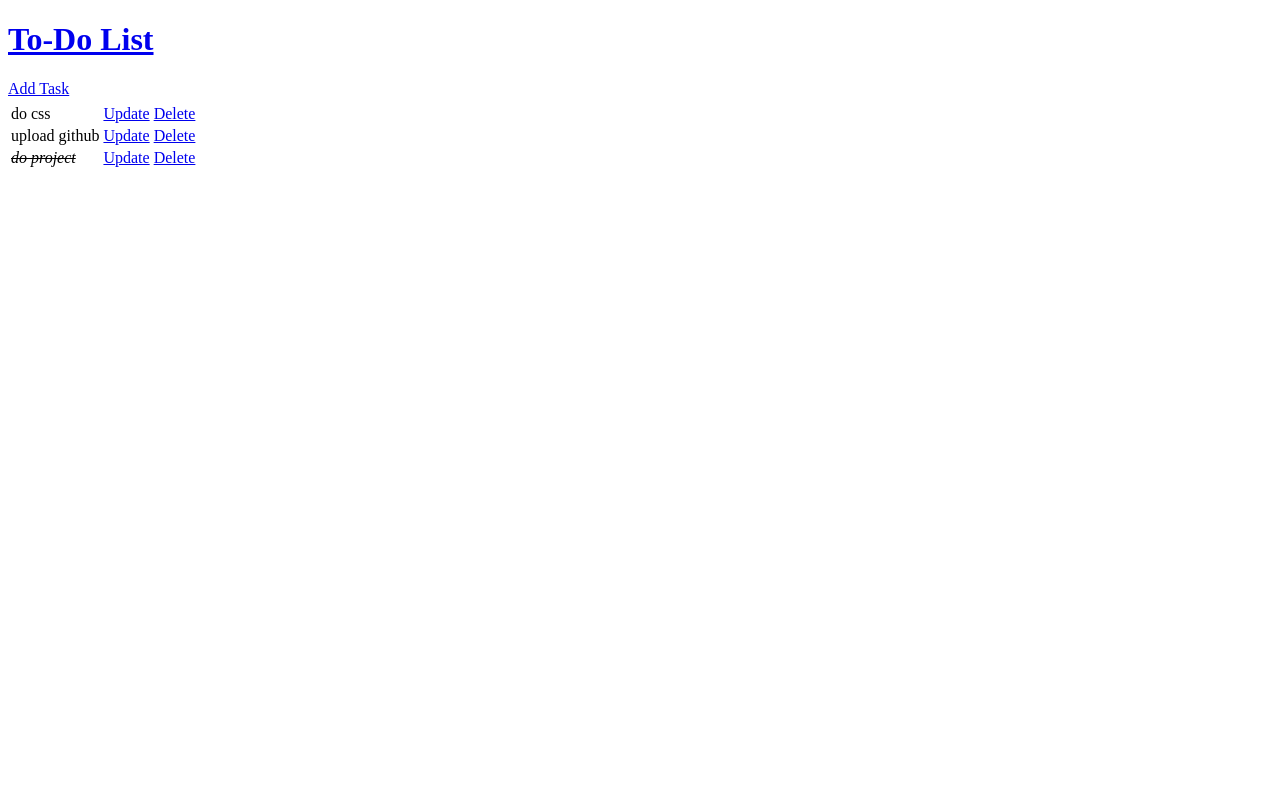
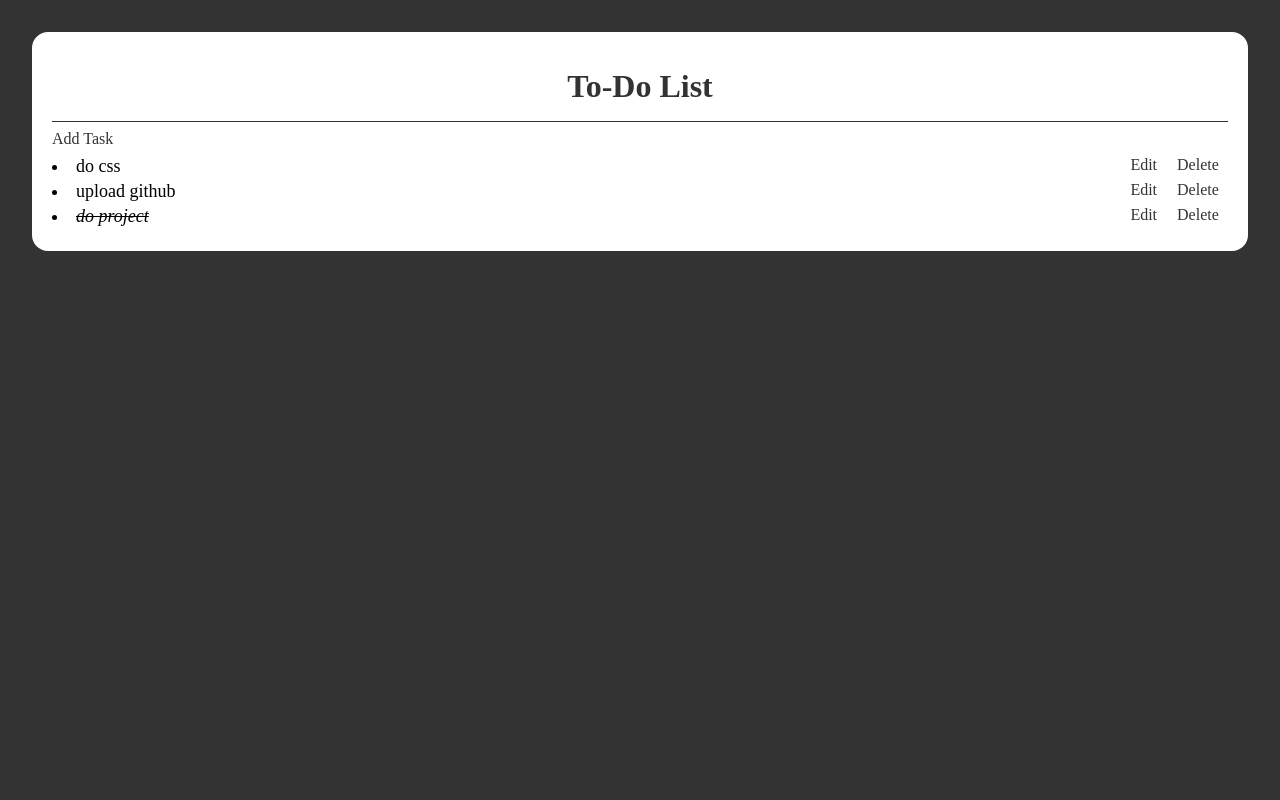
Before and after one commit to truonganhvu205/to-do-list-app-django, a Django app: page / in a window 1280 px wide. Run offline with Django 5.2, Linux system fonts and the light colour scheme; data comes from the database, SQL or seed files in the repository; both versions use the stored data as it was after the commit.

Commit message:
to-do list

```diff
--- a/todolist_app/static/css/style.css
+++ b/todolist_app/static/css/style.css
@@ -0,0 +1,78 @@
+* {
+    padding: 0;
+    margin: 0;
+    box-sizing: border-box;
+}
+
+body {
+    background-color: #333;
+    min-height: 100vh;
+    padding-top: 2rem;
+}
+
+.container {
+    background-color: #fff;
+    max-width: 95%;
+    padding: 1.25rem;
+    border-radius: 1rem;
+    margin: auto;
+}
+
+a {
+    text-decoration: none;
+    color: #333;
+}
+
+header {
+    border-bottom: 1px #333 solid;
+}
+
+header h1 {
+    padding: 1rem;
+    text-align: center;
+}
+
+.add_task {
+    display: block;
+    margin: 0.5rem 0;
+}
+
+.add_task:hover, .task_list a:hover {
+    text-decoration: underline;
+    text-underline-offset: 2px;
+}
+
+.task_list .uncompleted, .task_list .completed {
+    display: flex;
+    margin-bottom: 4px;
+}
+
+.task_list .uncompleted ul, .task_list .completed ul {
+    flex: 1;
+    max-width: 90%;
+    font-size: large;
+    overflow-wrap: break-word;
+    list-style-position: inside;
+}
+
+.task_list .uncompleted a, .task_list .completed a {
+    padding-left: 1.25rem;
+}
+
+.task_list h3 {
+    text-align: center;
+}
+
+h3 {
+    margin: 0.5rem 0;
+}
+
+section input {
+    margin-top: 1rem;
+    padding: 4px;
+}
+
+section input:hover {
+    cursor: pointer;
+    opacity: 0.6;
+}
--- a/todolist_app/templates/base.html
+++ b/todolist_app/templates/base.html
@@ -12,10 +12,12 @@
 </head>
 
 <body>
-    {% include 'partials/header.html' %}
-    <main>
-        {% block content %} {% endblock %}
-    </main>
+    <div class="container">
+        {% include 'partials/header.html' %}
+        <main>
+            {% block content %} {% endblock %}
+        </main>
+    </div>
 </body>
 
 </html>
--- a/todolist_app/templates/task_create.html
+++ b/todolist_app/templates/task_create.html
@@ -2,7 +2,7 @@
 {% load static %}
 
 {% block content %}
-<h1>Add Task</h1>
+<h3>Add Task</h3>
 
 <section>
     <form action="" method="POST">
--- a/todolist_app/templates/task_list.html
+++ b/todolist_app/templates/task_list.html
@@ -2,36 +2,35 @@
 {% load static %}
 
 {% block content %}
-<a href="{% url 'task_create' %}">Add Task</a>
+<a href="{% url 'task_create' %}" class="add_task">Add Task</a>
 
 <section>
-    <table>
-        <tr>
-            <th></th>
-            <th></th>
-            <th></th>
-            <th></th>
-        </tr>
+    <div class="task_list">
         {% for task in tasks %}
         {% if task.completed == True %}
-        <tr>
-            <td><i><s>{{ task.title }}</s></i></td>
-            <td><a href="{% url 'task_update' task.id %}">Update</a></td>
-            <td><a href="{% url 'task_delete' task.id %}">Delete</a></td>
-        </tr>
+        <div class="completed">
+            <ul>
+                <li>
+                    <i><s>{{ task.title }}</s></i>
+                </li>
+            </ul>
+            <a href="{% url 'task_update' task.id %}">Edit</a>
+            <a href="{% url 'task_delete' task.id %}">Delete</a>
+        </div>
         {% else %}
-        <tr>
-            <td>{{ task.title }}</td>
-            <td><a href="{% url 'task_update' task.id %}">Update</a></td>
-            <td><a href="{% url 'task_delete' task.id %}">Delete</a></td>
-        </tr>
+        <div class="uncompleted">
+            <ul>
+                <li>
+                    {{ task.title }}
+                </li>
+            </ul>
+            <a href="{% url 'task_update' task.id %}">Edit</a>
+            <a href="{% url 'task_delete' task.id %}">Delete</a>
+        </div>
         {% endif %}
         {% empty %}
         <h3>No items in list</h3>
         {% endfor %}
-    </table>
+    </div>
 </section>
-
-<script>
-</script>
 {% endblock %}
--- a/todolist_app/templates/task_update.html
+++ b/todolist_app/templates/task_update.html
@@ -2,7 +2,7 @@
 {% load static %}
 
 {% block content %}
-<h1>Update Task</h1>
+<h3>Update Task</h3>
 
 <section>
     <form action="" method="POST">
```
Also changed, not shown: README.md, db.sqlite3, to-do-list-app-django/to-do-list-app-django-pic-1.png (added), to-do-list-app-django/to-do-list-app-django-pic-2.png (added).
